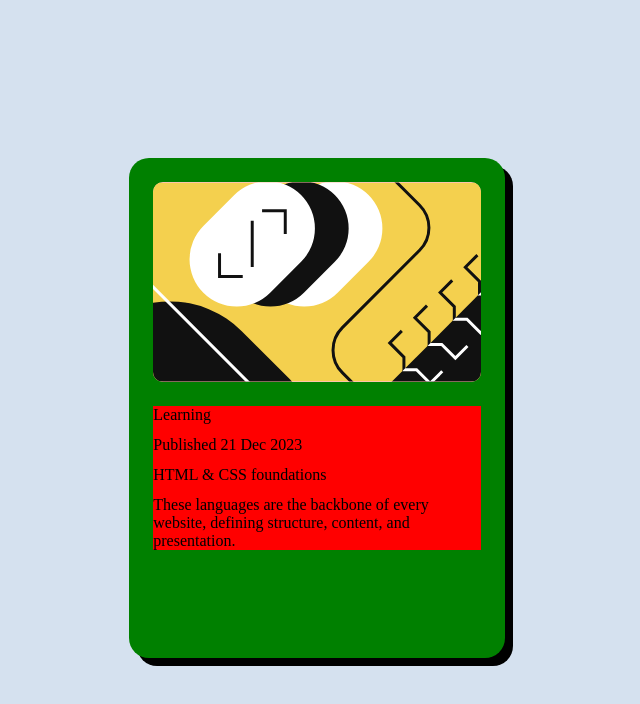
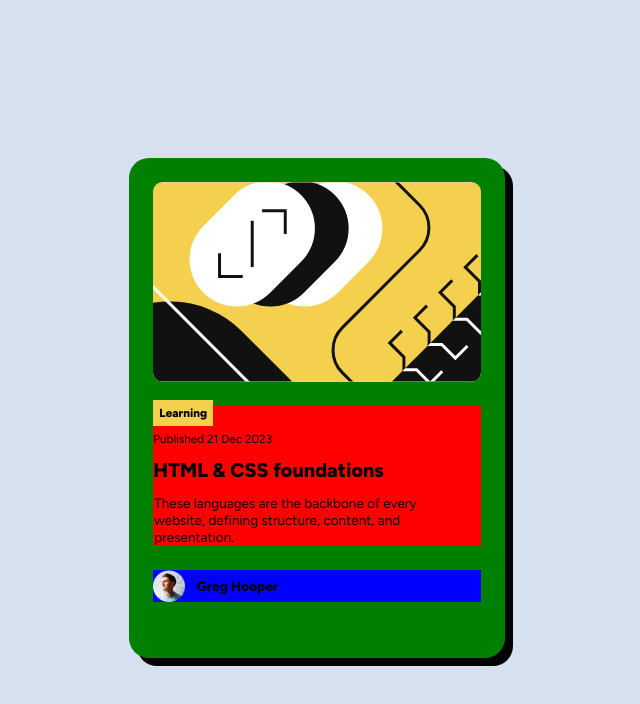
Before and after one commit to aardvarkpepper/2025-06-12-Lab-3-2, a plain HTML site: page SecondChallenge/index.html in a window 1280 px wide. Shown: the whole page, without its empty margins (323-963 px from the left). Drawn offline with Linux system fonts and the light colour scheme.

Commit message:
Add profile container.

```diff
--- a/SecondChallenge/index.html
+++ b/SecondChallenge/index.html
@@ -19,7 +19,9 @@
     </div>
     <div class="textcontainer">
       <div class="tccategory">
-        Learning
+        <span>
+          Learning
+        </span>
       </div>
       <div class="tcpublishdate">
         Published 21 Dec 2023
@@ -28,15 +30,44 @@
         HTML & CSS foundations
       </div>
       <div class="tcbody">
-        These languages are the backbone of every website, defining structure, content, and presentation.
+        <p>
+          These languages are the backbone of every
+        </p>
+        <p>
+          website, defining structure, content, and
+        </p>
+        <p>
+          presentation.
+        </p>
       </div>
+    </div>
+    <div class="profilecontainer">
+      <img src="image-avatar.webp" alt="Greg Hooper.">
+      <span>Greg Hooper</span>
     </div>
   </div>
 </body>
 
 </html>
 
-<!-- <div class="imagecontainer">
-      next add drop shadow 8 8
-      <img class="illustrationarticle" src="./illustration-article.svg" alt="Abstract art.">
+<!--
+336 194 textbox
+learning
+text preset 3 bold; figtree extra bold 14px, 150% line height, 0px letter spacing
+published
+text preset 3;figtree medium 14px, 150% line height, 0px letter spacing
+html&css
+text preset 1; figtree extra bold 24px, 150% line height, 0px letter spacing
+these
+text preset 2; figtree medium 16px, 150% line height, 0px letter spacing
+
+279 193 textbox
+learning
+Figtree extra bold 12px line height 150% letter spacing 0%
+published
+figtree medium 12px line height 150% letter spacing 0%
+html&css
+figtree extra bold 20px 150% line height letter spacing 0%
+these
+figtree medium 14px 150% line height letter spacing 0%
     </div> -->
--- a/SecondChallenge/styles.css
+++ b/SecondChallenge/styles.css
@@ -36,12 +36,58 @@ img {
 .textcontainer {
   margin-left: 24px;
   margin-right: 24px;
+  margin-bottom: 24px;
   background-color: red;
   display: flex;
   flex-direction: column;
   gap: 12px;
+  font-family: 'Figtree', Courier, monospace;
 }
 
 .tccategory {
+  font-weight: 800;
+  font-size: 1.46808292vh;
+}
 
+.tccategory span {
+  background-color: #F4D04E;
+  padding: 6px;
 }
+
+.tcpublishdate {
+  font-size: 1.46808292vh;
+}
+
+.tctitle {
+  font-weight: 800;
+  font-size: 2.481527095vh;
+}
+
+.tcbody {
+  font-size: 1.695402vh;
+}
+
+.tcbody p {
+  margin: 1px;
+}
+
+.profilecontainer {
+  background-color: blue;
+  margin-left: 24px;
+  margin-right: 24px;
+  font-weight: 800;
+  font-family: 'Figtree', Courier, monospace;
+  font-size: 1.695402vh;
+  display: flex;
+  align-items: center;
+  height: 32px;
+}
+
+.profilecontainer img {
+  height: 32px;
+  width: auto;
+}
+
+.profilecontainer span {
+  margin-left: 12px;
+}
```
Also changed, not shown: 1 other file.
